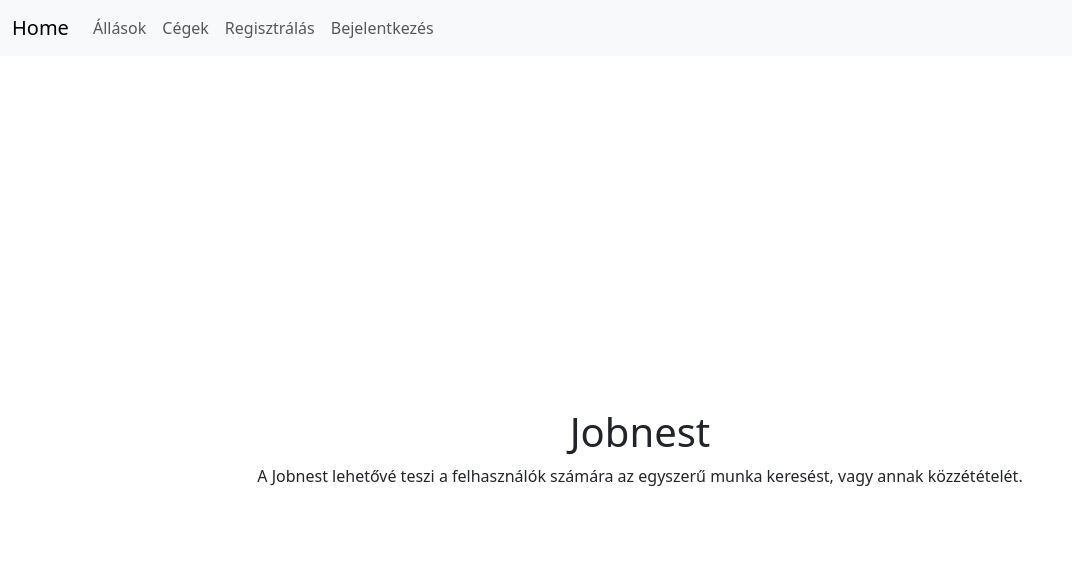
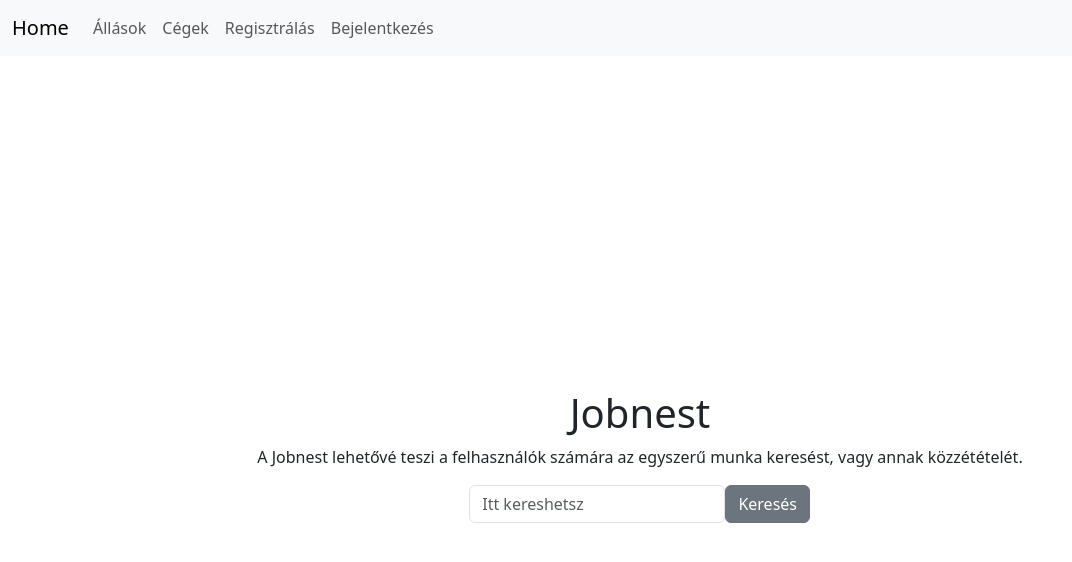
Before and after one commit to tamasboka/allasportal, a Vue app in the folder frontend/: page / in a window 1280 px wide. Shown: the top 562 px of the page, without its empty margins (0-1072 px from the left). Built offline with nearby package versions, Linux system fonts and the light colour scheme.

Commit message:
made an input and button

```diff
--- a/frontend/src/views/HomeView.vue
+++ b/frontend/src/views/HomeView.vue
@@ -10,6 +10,11 @@ export default {
       <div class="box text-center">
         <h1>Jobnest</h1>
         <p>A Jobnest lehetővé teszi a felhasználók számára az egyszerű munka keresést, vagy annak közzétételét.</p>
+        <div class="d-inline-flex">
+          <input class="w-75 form-control" type="text" placeholder="Itt kereshetsz">
+          <button class="btn btn-secondary">Keresés</button>
+        </div>
+
       </div>
     </div>
   </section>
```
